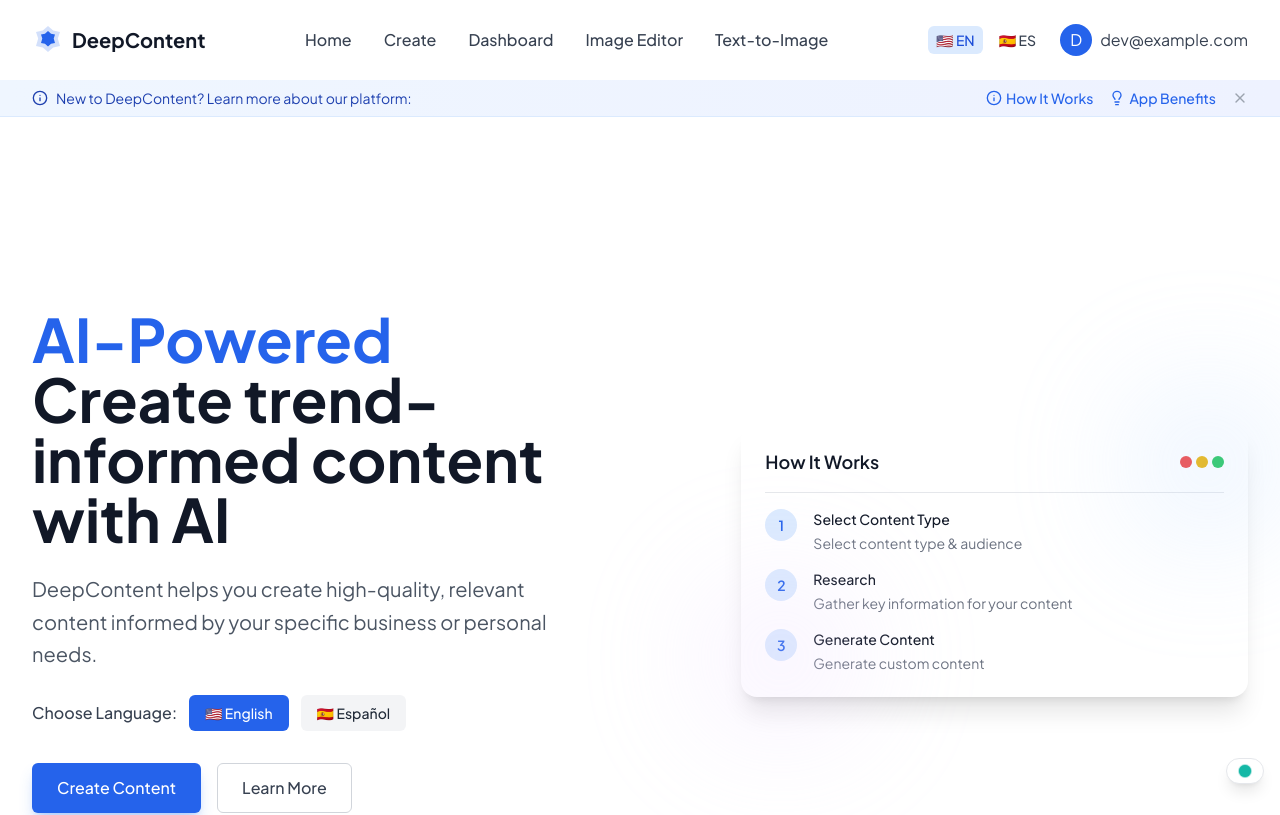
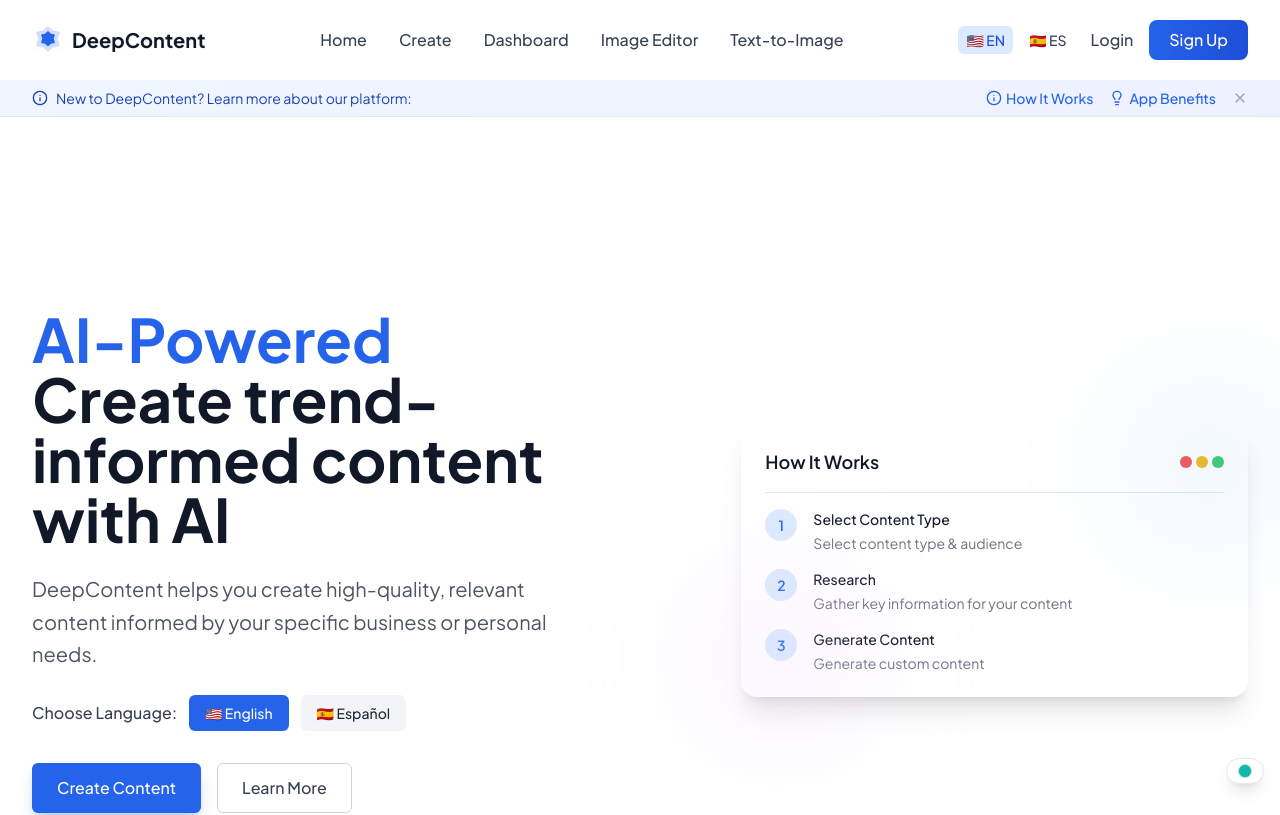
Before and after one commit to scottaicode/deepcontent-ai, a Next.js app: page / in a window 1280 px wide. Shown: the top 815 px of the page. Built offline with nearby package versions, Linux system fonts and the light colour scheme; no server answers.

Commit message:
Update testing mode: require email authentication but keep relaxed database security

```diff
--- a/src/app/dashboard/page.tsx
+++ b/src/app/dashboard/page.tsx
@@ -12,7 +12,7 @@ import { useRouter } from 'next/navigation';
 import { Timestamp } from 'firebase/firestore';
 
 // TESTING MODE FLAG - matches AuthContext bypass setting
-const BYPASS_AUTH_FOR_DEV = true;
+const BYPASS_AUTH_FOR_DEV = false;
 
 export default function DashboardPage() {
   const { contentList, isLoading, error, deleteContent, archiveContent, restoreContent, refreshContent } = useContent();
--- a/src/components/ProductionModeFixes.tsx
+++ b/src/components/ProductionModeFixes.tsx
@@ -37,7 +37,7 @@ export default function ProductionModeFixes() {
 
         banner.innerHTML = `
           <div style="display: flex; justify-content: space-between; align-items: center;">
-            <span>TESTING MODE: Authentication bypassed for easier testing. Database access enabled for all users.</span>
+            <span>TESTING MODE: Email login required, but database access has relaxed security for testing.</span>
             <button id="close-test-banner" style="background: none; border: none; cursor: pointer; font-weight: bold;">✕</button>
           </div>
         `;
--- a/src/lib/contexts/AuthContext.tsx
+++ b/src/lib/contexts/AuthContext.tsx
@@ -16,7 +16,7 @@ import {
 import { initializeApp, deleteApp } from "firebase/app";
 
 // DEVELOPMENT FLAG: Set to true to bypass authentication in development
-const BYPASS_AUTH_FOR_DEV = true;
+const BYPASS_AUTH_FOR_DEV = false;
 
 // Import the direct Firebase config that doesn't rely on process.env variables
 const firebaseConfig = {
```
Also changed, not shown: 1 other file (tests, documents, lock files or other folders).
